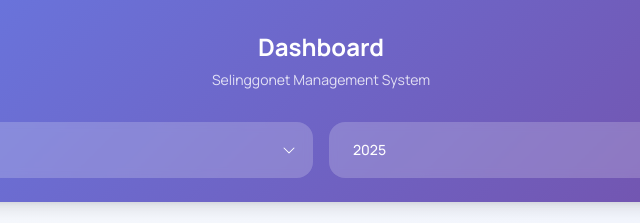
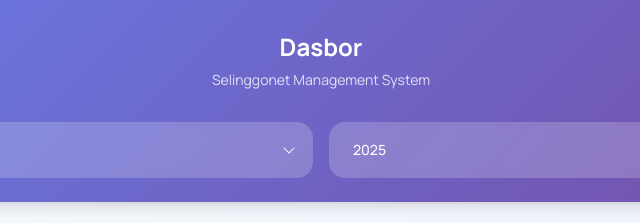
Before and after one commit to azizt91/spreadsheet-selinggonet, a website: page dashboard.html in a window 1280 px wide. Shown: the top 223 px of the page, 319-959 px from the left. Drawn offline with nearby package versions, Linux system fonts and the light colour scheme; no server answers; sample sign-in values are in the browser's storage.

Commit message:
Update dashboard.html

```diff
--- a/dashboard.html
+++ b/dashboard.html
@@ -159,7 +159,7 @@
         <!-- Modern Header with gradient -->
         <header class="header-gradient shadow-lg">
           <div class="px-6 py-8">
-            <h2 class="text-white text-2xl font-bold leading-tight text-center mb-2">Dashboard</h2>
+            <h2 class="text-white text-2xl font-bold leading-tight text-center mb-2">Dasbor</h2>
             <p class="text-white/80 text-sm text-center">Selinggonet Management System</p>
           </div>
 
```
